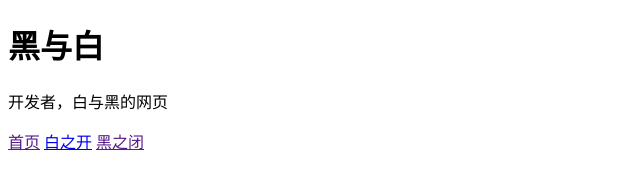
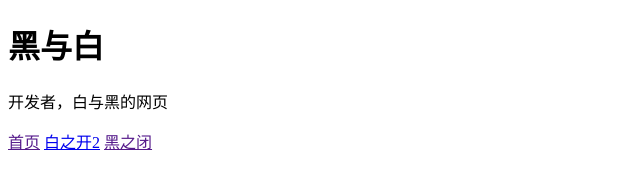
Before and after one commit to Terrell-ten/Terrell-ten.github.io, a plain HTML site: page index.html in a window 1280 px wide. Shown: the full height of the page, 0-640 px from the left. Drawn offline with Linux system fonts and the light colour scheme.

Commit message:
Update index.html

```diff
--- a/index.html
+++ b/index.html
@@ -11,7 +11,7 @@
 			<header>
 				<nav>
 					<a href="">首页</a>
-					<a href="tow.html">白之开</a>
+					<a href="tow.html">白之开2</a>
 					<a href="">黑之闭</a>
 				</nav>
 			</header>
```
